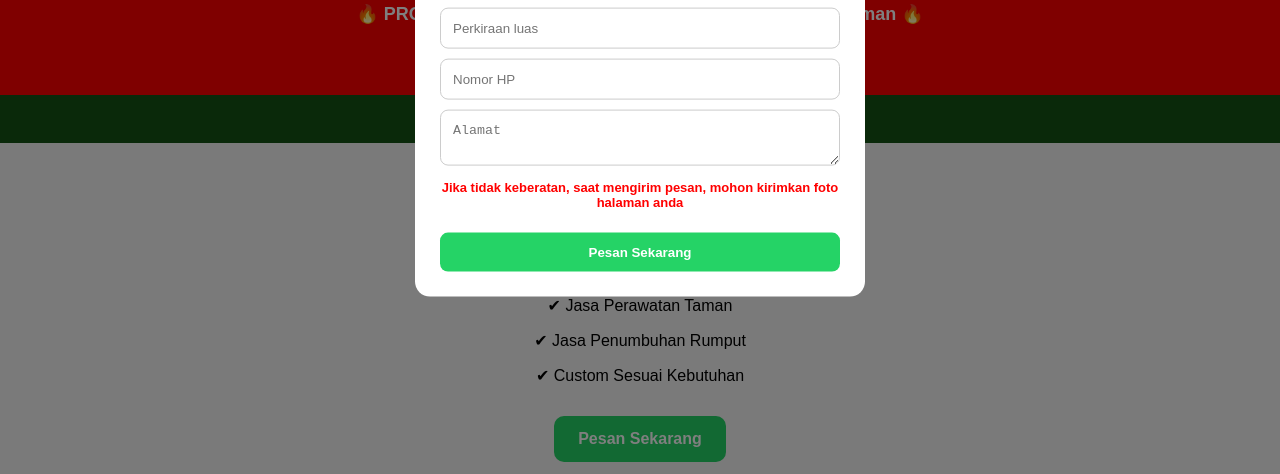
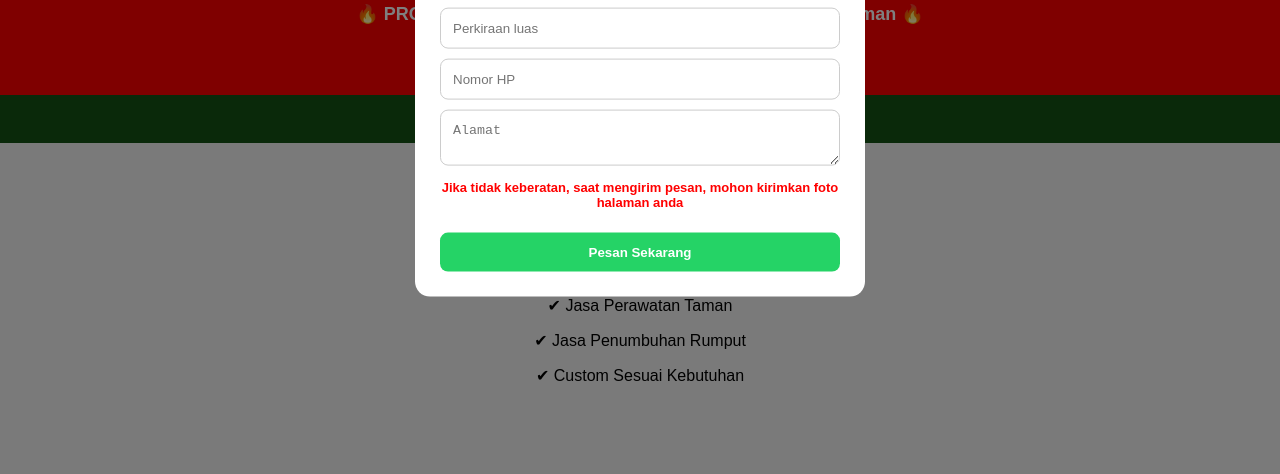
Before and after one commit to yardcarepekanbaru/yardcarepekanbaru, a plain HTML site: page index.html in a window 1280 px wide. Shown: the part 326-800 px from the top of the page. Drawn offline with Linux system fonts and the light colour scheme.

Commit message:
Update index.html

```diff
--- a/index.html
+++ b/index.html
@@ -244,9 +244,6 @@ Pesan Menggunakan Promosi Disini
     <p>✔ Jasa Penumbuhan Rumput</p>
     <p>✔ Custom Sesuai Kebutuhan</p>
 
-    <a href="#" class="btn" onclick="bukaPopup()">
-Pesan Sekarang
-    </a>
 </div>
 
 <!-- SLIDER FOTO -->
```
